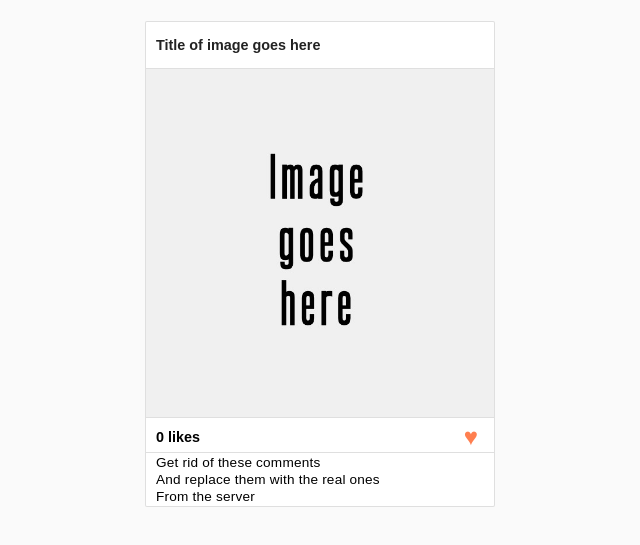
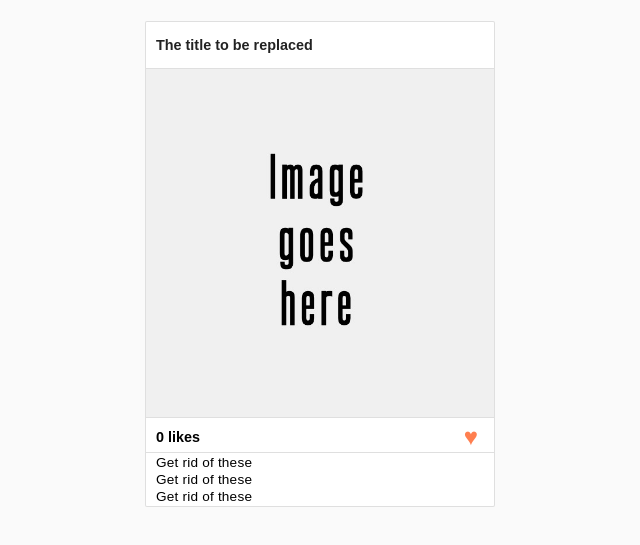
Before and after one commit to Avenger22/hoxton-js-hoxtagram, a plain HTML site: page index.html in a window 1280 px wide. Shown: the part 193-738 px from the top of the page, without its empty margins (320-960 px from the left). Drawn offline with Linux system fonts and the light colour scheme; no server answers.

Commit message:
created template article with js

```diff
--- a/index.html
+++ b/index.html
@@ -15,7 +15,7 @@
     <section class="image-container">
       <!-- This is the Post card. Ust the following HTML as reference to build your cards using JS -->
 
-      <article class="image-card">
+      <!-- <article class="image-card">
 
         <h2 class="title">Title of image goes here</h2>
         <img src="./assets/image-placeholder.jpg" class="image" />
@@ -31,7 +31,7 @@
           <li>From the server</li>
         </ul>
 
-      </article>
+      </article> -->
 
     </section>
 
--- a/src/index.js
+++ b/src/index.js
@@ -1 +1,101 @@
 // write your code here
+
+const sectionPostEl = document.querySelector('section.image-container')
+
+const state = {
+    images: [],
+    comments: []
+}
+
+//SERVER FUNCTIONS
+// getImagesDataFromServer :: () => Promise<todos: array>
+function getImagesDataFromServer() {
+
+    return fetch('http://localhost:3000/images').then(function (response)
+    {
+        return response.json()
+    })
+
+}
+
+// getCommentsDataFromServer :: () => Promise<todos: array>
+function getCommentsDataFromServer() {
+
+    return fetch('http://localhost:3000/comments').then(function (response)
+    {
+        return response.json()
+    })
+
+}
+
+function renderPost(ImagesParam, commentsParam) {
+
+    //we destroy everything then recreate each time it renders the page and state changes
+    sectionPostEl.innerHTML = ''
+
+    //recreate
+    // for (const element of )
+
+}
+
+function renderPostItem(postParam) {
+
+    //we create the post card by js from template
+    const articleEl = document.createElement('article')
+    articleEl.setAttribute('class', 'image-card')
+
+    const h2El = document.createElement('h2')
+    h2El.setAttribute('class', 'title')
+    h2El.textContent = 'The title to be replaced'
+
+    const imgEl = document.createElement('img')
+    imgEl.setAttribute('class', 'image')
+    imgEl.setAttribute('src', './assets/image-placeholder.jpg')
+
+    const divEl = document.createElement('div')
+    divEl.setAttribute('class', 'likes-section')
+
+    const spanEl = document.createElement('span')
+    spanEl.setAttribute('class', 'likes')
+    spanEl.textContent = '0 likes'
+
+    const btnEl = document.createElement('button')
+    btnEl.setAttribute('class', 'like-button')
+    btnEl.textContent = '♥'
+
+    const ulEl = document.createElement('ul')
+    ulEl.setAttribute('class', 'comments')
+
+    const liEl1 = document.createElement('li')
+    liEl1.textContent = 'Get rid of these'
+
+    const liEl2 = document.createElement('li')
+    liEl2.textContent = 'Get rid of these'
+
+    const liEl3 = document.createElement('li')
+    liEl3.textContent = 'Get rid of these'
+
+    //appending things
+    divEl.append(spanEl, btnEl)
+    ulEl.append(liEl1, liEl2, liEl3)
+    articleEl.append(h2El, imgEl, divEl, ulEl)
+    sectionPostEl.append(articleEl)
+
+}
+
+function render() {
+    console.log('rendering with state:', state)
+}
+
+getImagesDataFromServer().then(function (imagesFromServer) {
+    state.images = imagesFromServer
+    render()
+})
+
+getImagesDataFromServer().then(function (commentsFromServer) {
+    state.comments = commentsFromServer
+    render()
+})
+
+// This happens before the fetch is done and fetch requeires some ms to load the data
+renderPostItem()
```
